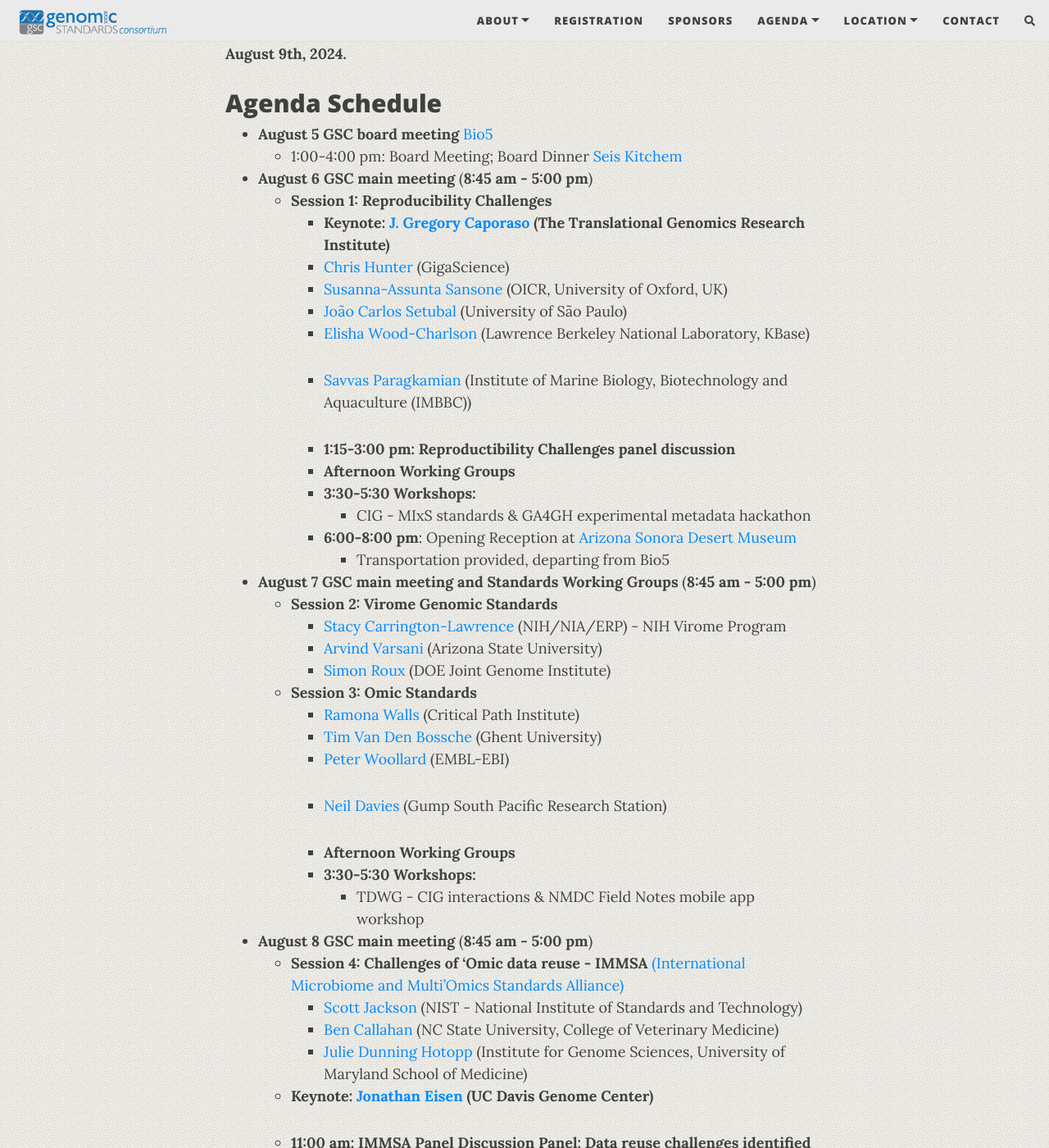
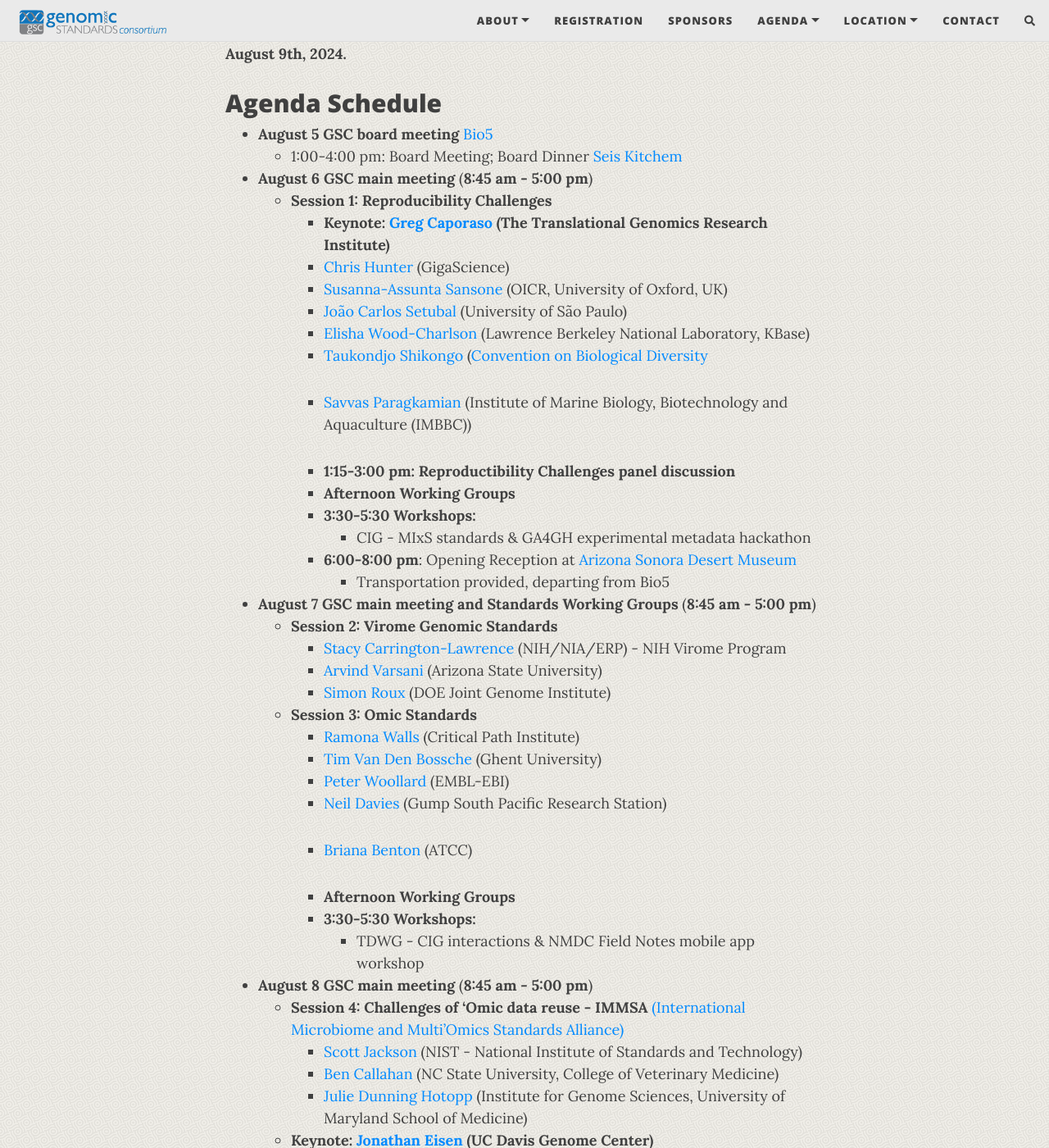
Before and after one commit to GenomicsStandardsConsortium/GSC24-Tucson, a Jekyll site: the page built from pages/schedule.md, in a window 1280 px wide and 1400 px high, scrolled down 527 px. Shown: the whole window at 82% size. Built offline with Jekyll 4.4.1, drawn with Linux system fonts in a browser that asks for light colours; nearby versions of some CDN libraries; comment, search, counter and statistics services are not loaded.

Commit message:
Update schedule.md
added speakers

```diff
--- a/pages/schedule.md
+++ b/pages/schedule.md
@@ -15,13 +15,14 @@ The meeting will run from:
 
 * **August 6 GSC main meeting** (**8:45 am - 5:00 pm**)
   * **Session 1: Reproducibility Challenges**
-    * **Keynote: [J. Gregory Caporaso](https://www.tgen.org/faculty-profiles/j-gregory-caporaso/) (The
+    * **Keynote: [Greg Caporaso](https://www.tgen.org/faculty-profiles/j-gregory-caporaso/) (The
       Translational Genomics Research Institute)**
     * [Chris Hunter](https://www.linkedin.com/in/chr1shunter/) (GigaScience)
     * [Susanna-Assunta Sansone](https://eng.ox.ac.uk/people/susanna-assunta-sansone/) (OICR, University
       of Oxford, UK)
     * [João Carlos Setubal](https://www.iq.usp.br/setubal/index-en.html) (University of São Paulo)
     * [Elisha Wood-Charlson](https://www.kbase.us/team/) (Lawrence Berkeley National Laboratory, KBase)
+    * [Taukondjo Shikongo](https://enb.iisd.org/10-years-nagoya-protocol-successes-challenges-looking-forward) ([Convention on Biological Diversity](https://www.cbd.int)
     * [Savvas Paragkamian](https://imbbc.hcmr.gr/user/s-paragkamian/) (Institute of Marine Biology,
       Biotechnology and Aquaculture (IMBBC))
 
@@ -47,6 +48,7 @@ The meeting will run from:
     * [Peter Woollard](https://www.embl.org/people/person/peter-woollard/) (EMBL-EBI)
     * [Neil Davies](https://www.moorea.berkeley.edu/people/Neil-Davies) (Gump South Pacific Research
       Station)
+    * [Briana Benton](https://www.atcc.org/blogs/2024/taxonomic-classification-can-sometimes-be-a-strain) (ATCC)
 
     * **Afternoon Working Groups**
     * **3:30-5:30 Workshops:**
```
